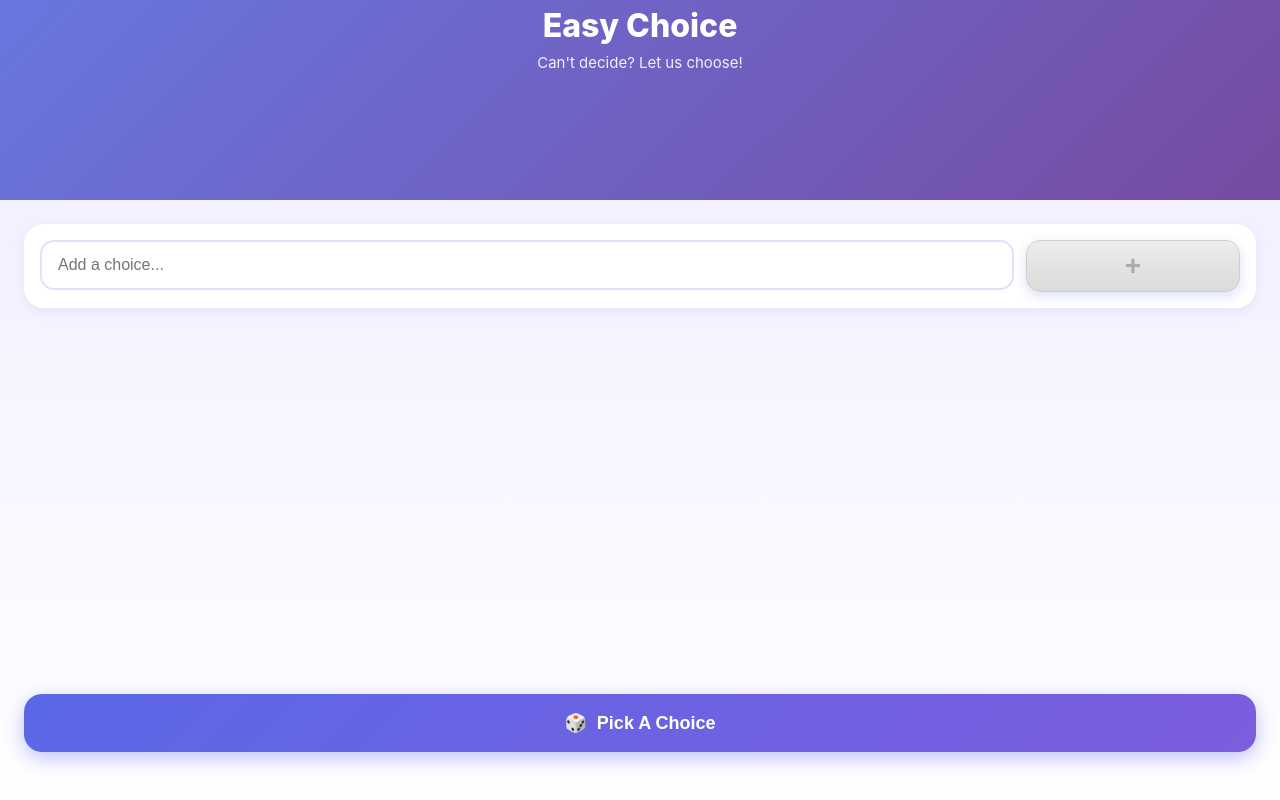
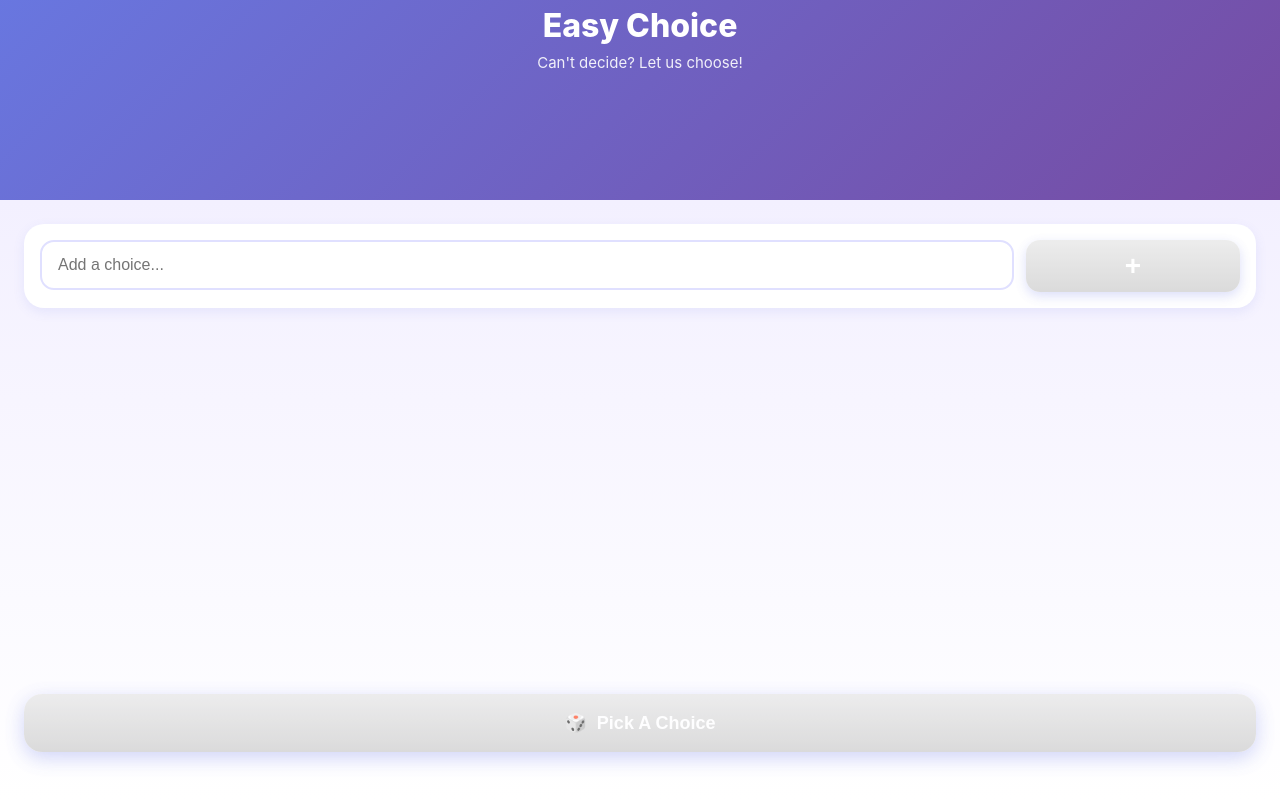
Before and after one commit to bc-whisnant/easy-choice-vue, a Vue app: page / in a window 1280 px wide. Shown: the part 250-1050 px from the top of the page. Built offline with nearby package versions, Linux system fonts and the light colour scheme.

Commit message:
bug fixes, disabled state for choice button

```diff
--- a/src/App.vue
+++ b/src/App.vue
@@ -9,13 +9,19 @@
   const buttonIcon = '🎲'
   const currentChoice = ref('')
   const easyChoice = ref('')
+  const allChoicesRemoved = ref(false)
 
   const addChoice = () => {
     choices.value.push(currentChoice.value)
     currentChoice.value = ''
+    allChoicesRemoved.value = false
   }
   const removeChoice = (index) => {
     choices.value.splice(index, 1)
+    if (!choices.value.length) {
+      allChoicesRemoved.value = true
+      easyChoice.value = ''
+    }
   }
 
   const pickChoice = () => {
@@ -36,7 +42,7 @@
     <ChoiceEntry @addChoice="addChoice" v-model="currentChoice" :disabled="!currentChoice" placeholder="Add a choice..." />
     <ChoiceContainer @removeChoice="removeChoice" :choices="choices" />
     <div class="actions">
-      <Button @pickChoice="pickChoice" :buttonIcon="buttonIcon" buttonText="Pick A Choice"/>
+      <Button @pickChoice="pickChoice" :buttonIcon="buttonIcon" :disabled="!choices.length" buttonText="Pick A Choice"/>
       <Result v-if="easyChoice && choices.length" :result="easyChoice" />
     </div>
   </main>
--- a/src/assets/main.css
+++ b/src/assets/main.css
@@ -1 +1,10 @@
 @import './base.css';
+
+.disabled {
+ background: linear-gradient(180deg, #e6e6e6 0%, #cccccc 100%) !important;
+  color: #888888;
+  border: 1px solid #bbbbbb;
+  cursor: not-allowed;
+  pointer-events: none;
+  opacity: 0.7;
+}
--- a/src/components/Button.vue
+++ b/src/components/Button.vue
@@ -7,6 +7,10 @@
     buttonText: {
       type: String,
       required: true
+    },
+    disabled: {
+      type: Boolean,
+      required: false
     }
   })
   const emit = defineEmits(['pickChoice'])
@@ -19,12 +23,10 @@
 
 
 <template>
-
-  <button @click="pickChoice" class="choice-button">
+  <button @click="pickChoice" :disabled="disabled" class="choice-button" :class="disabled && 'disabled'">
     <span>{{ buttonIcon }}</span>
     {{ buttonText }}
   </button>
-
 </template>
 
 
--- a/src/components/ChoiceEntry.vue
+++ b/src/components/ChoiceEntry.vue
@@ -77,13 +77,4 @@ const addChoice = () => {
   align-items: center;
   justify-content: center;
 }
-
-.disabled {
- background: linear-gradient(180deg, #e6e6e6 0%, #cccccc 100%) !important;
-  color: #888888;
-  border: 1px solid #bbbbbb;
-  cursor: not-allowed;
-  pointer-events: none;
-  opacity: 0.7;
-}
 </style>
```
